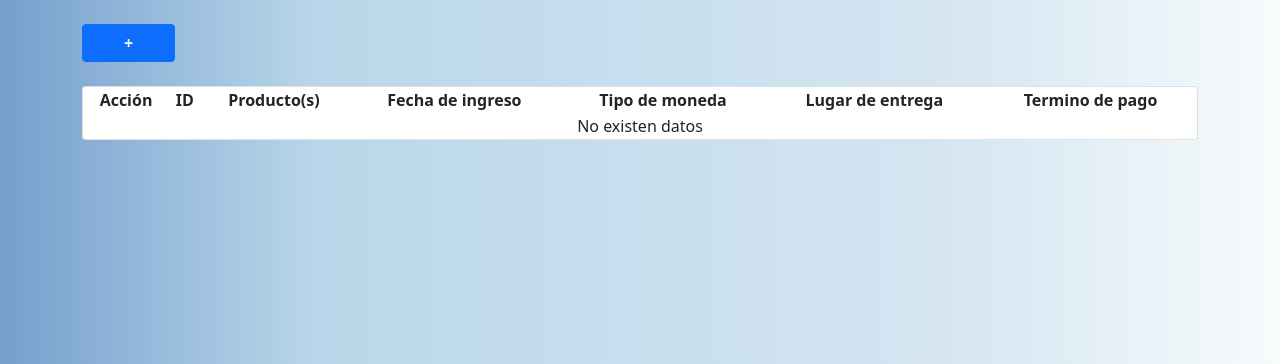
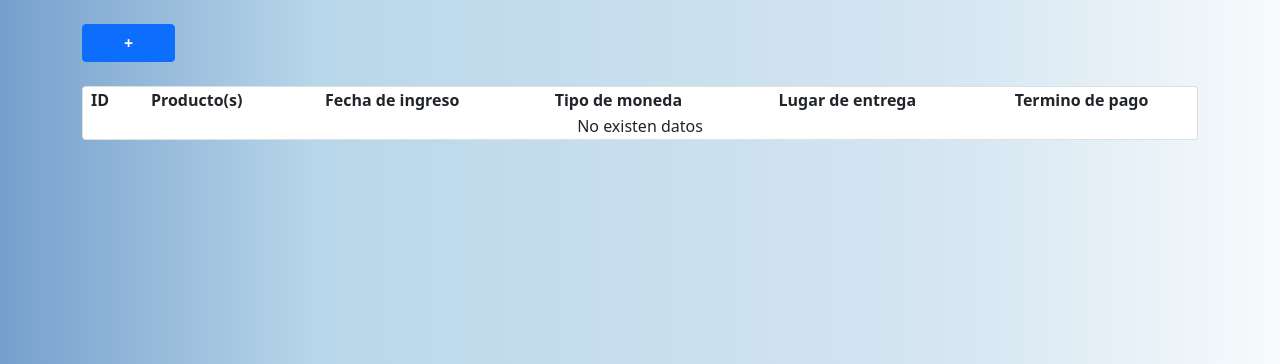
Before and after one commit to CristobalManque/Ingenieria-de-Software, a Flask app: page / in a window 1280 px wide. Shown: the part 56-420 px from the top of the page. Run offline with Flask 2, Linux system fonts and the light colour scheme; a user stored in the database is signed in; data comes from the database, SQL or seed files in the repository; data that the repository does not hold is empty.

Commit message:
Cambios menores

```diff
--- a/mysite/schema.sql
+++ b/mysite/schema.sql
@@ -1,4 +1,5 @@
 --DROP TABLE IF EXISTS producto;
+--DROP TABLE IF EXISTS usuario;
 DROP TABLE IF EXISTS OCcliente;
 DROP TABLE IF EXISTS OCproveedor;
 
--- a/mysite/templates/index.html
+++ b/mysite/templates/index.html
@@ -34,7 +34,7 @@
           <table class="table-active">
             <thead>
               <tr>
-                <th scope="col">Acción</th>
+                <!-- <th scope="col">Acción</th> -->
                 <th scope="col">ID</th>
                 <th scope="col">Producto(s)</th>
                 <th scope="col">Fecha de ingreso</th>
@@ -47,7 +47,7 @@
               {% if items|length > 0 %}
               {% for item in items %}
               <tr>
-                <td scope="row"><a href="{{ url_for('vista.detalle') }}">Ver</a></td>
+                <!-- <td scope="row"><a href="{{ url_for('vista.detalle') }}">Ver</a></td> -->
                 <td scope="row">{{ item.id }}</td>
                 <td scope="row">{{ item.producto }}</td>
                 <td scope="row">{{ item.fecha.replace("T", " ") }}</td>
@@ -77,9 +77,9 @@
           <table class="table-active">
             <thead>
               <tr>
-                <th scope="col">Acción</th>
+                <!-- <th scope="col">Acción</th> -->
                 <th scope="col">ID</th>
-                <th scope="col">Fecha</th>
+                <th scope="col">Fecha de ingreso</th>
                 <th scope="col">Tipo de moneda</th>
                 <th scope="col">Lugar de entrega</th>
                 <th scope="col">Termino de pago</th>
@@ -89,7 +89,7 @@
               {% if items|length > 0 %}
               {% for item in items %}
               <tr>
-                <td scope="row"><a href="{{ url_for('vista.detalle') }}">Ver</a></td>
+                <!-- <td scope="row"><a href="{{ url_for('vista.detalle') }}">Ver</a></td> -->
                 <td scope="row">{{ item.id }}</td>
                 <td scope="row">{{ item.fecha.replace("T", " ") }}</td>
                 <td scope="row">{{ item.tmoneda }}</td>
```
Also changed, not shown: README.md.
